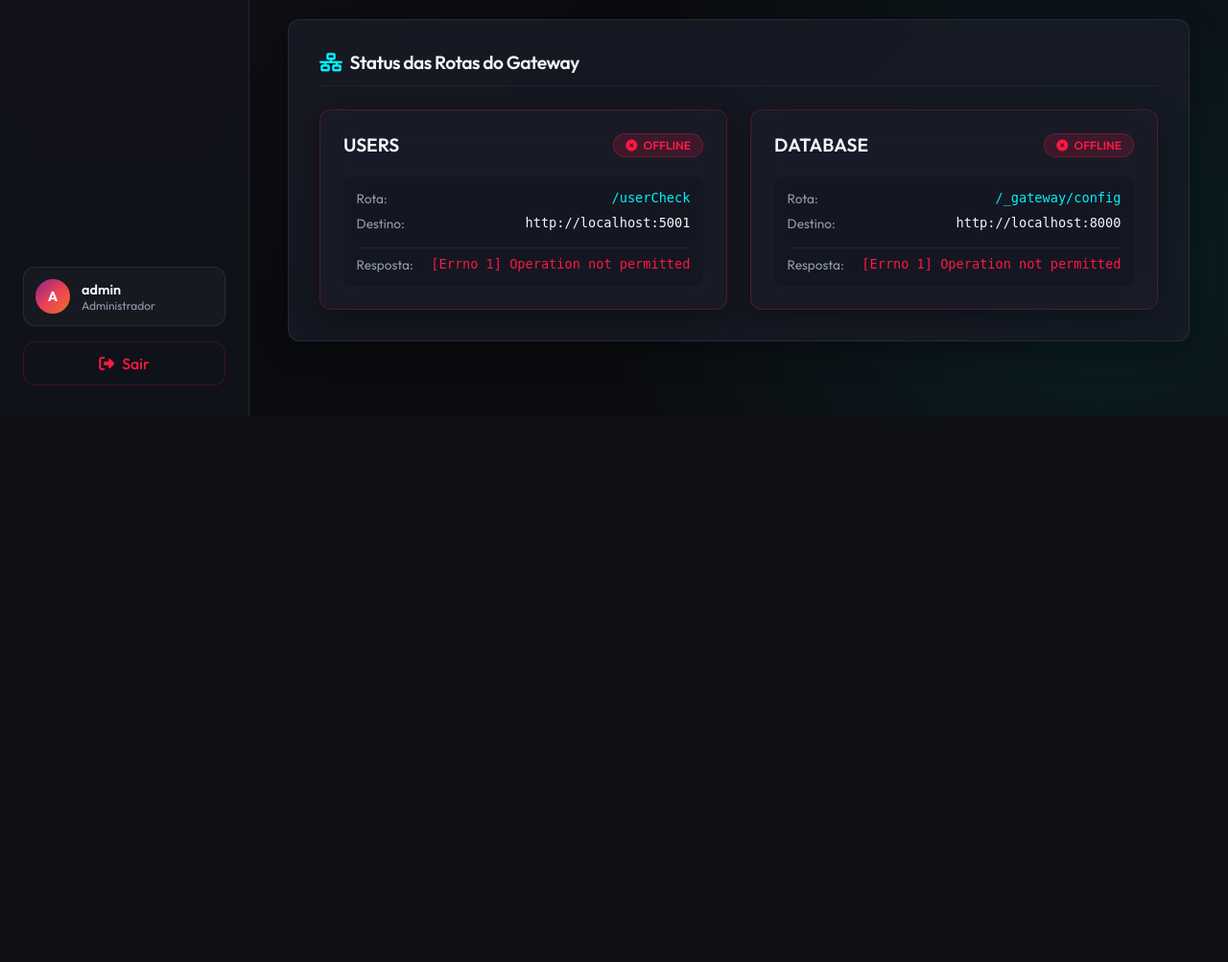
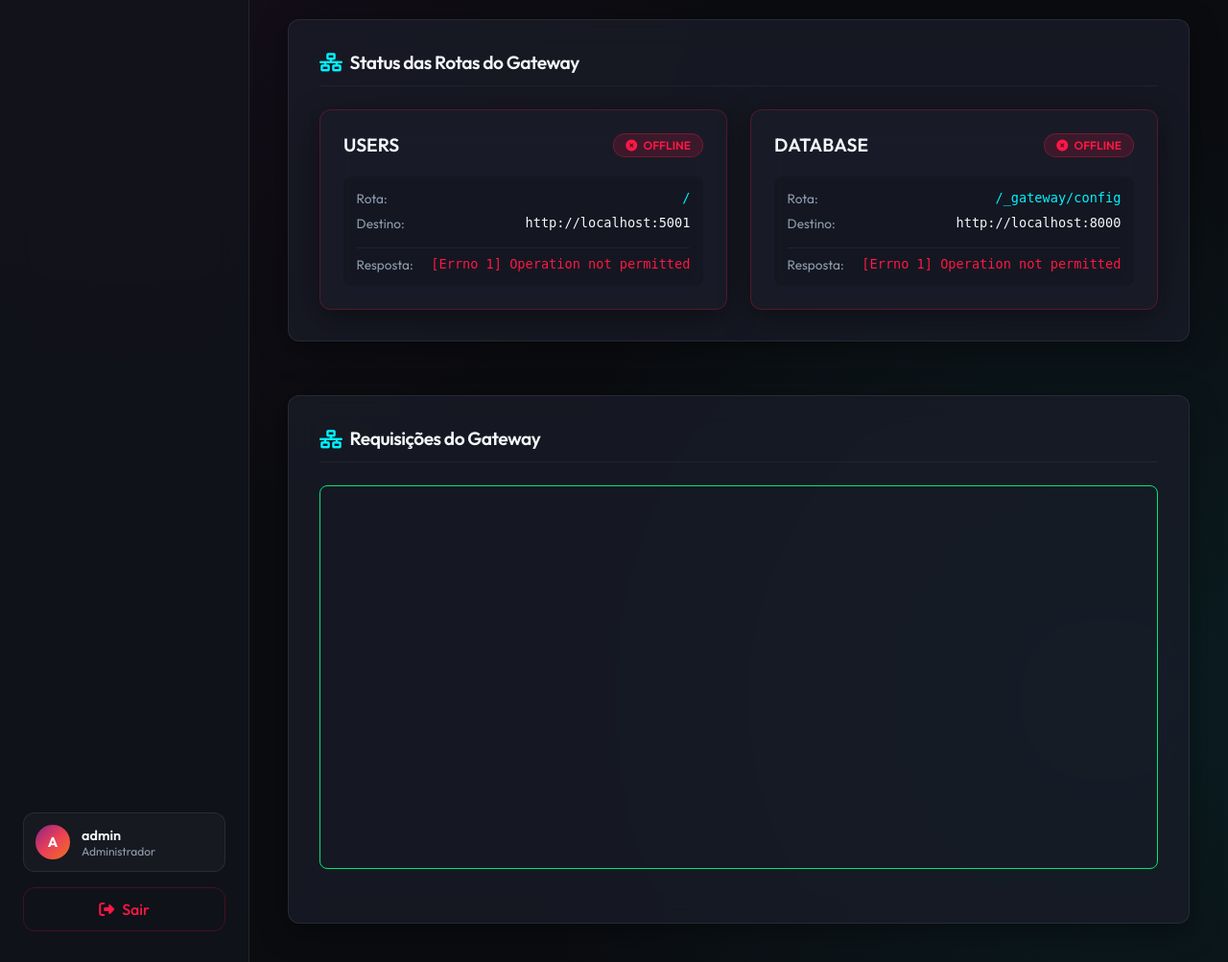
Before and after one commit to FelipeKatao/GateMesh, a Flask app: page /monitoring in a window 1280 px wide. Shown: the part 366-1369 px from the top of the page at 96% size. Before the commit the page ends 800 px from the top, so only its background shows below. Run offline with Flask 3, Linux system fonts and the light colour scheme; a user stored in the database is signed in; data that the repository does not hold is empty.

Commit message:
Create monitoring system , saved in DataBase when one requisiton is done.

```diff
--- a/GateMonitor/api.py
+++ b/GateMonitor/api.py
@@ -4,10 +4,12 @@ from pathlib import Path
 from flask import Blueprint, render_template, redirect, url_for, request, session, flash, jsonify, g
 from GateMonitor_package.GateMonitorHttp import GateMonitorHttp
 
+
 Api_GateMesh = Blueprint('api', __name__)
 BASE_DIR = Path(__file__).resolve().parent
 CONFIG_FILE = f"config\\gateway.yml"
 GateMonitor = GateMonitorHttp()
+
 
 @Api_GateMesh.route('/_gateway/service/<service>', methods=['GET'])
 def gateway_config(service):
@@ -24,6 +26,7 @@ def gateway_config(service):
                          GateMonitor.CreateConfigsToServer(data["config_register"],data["app"])
                          return {"Call_service": "Config register"}
                     Url = i["target"]+"/"+data["service"]
+
                     response = GateMonitor.HttpRequestGet(Url,data)
                     return {"Call_service": response.json()}
 
--- a/GateMonitor/monitor.py
+++ b/GateMonitor/monitor.py
@@ -99,7 +99,7 @@ def monitoring_status():
         try:
             req = urllib.request.Request(target, method='GET')
             # set a short timeout of 1 second for local checks
-            with urllib.request.urlopen(req, timeout=1.0) as response:
+            with urllib.request.urlopen(req, timeout=6.0) as response:
                 status = "Online"
                 detail = f"HTTP {response.status}"
         except urllib.error.HTTPError as e:
@@ -152,7 +152,6 @@ def parameters_saved():
     try:
         data = yaml.safe_load(form)
     except yaml.YAMLError as e:
-        print("Erro ao carregar YAML:", e)
         return "Configuração inválida", 400
 
 
@@ -289,7 +288,6 @@ import yaml
 def yaml_to_custom_text(config_file):
     with open(config_file, "r", encoding="utf-8") as file:
         data = str(file.read()).replace(" ","")
-        print(data)
         if data in "host:":
                     data += "\t"+data
     return data
--- a/GateMonitor_package/GateMonitorHttp.py
+++ b/GateMonitor_package/GateMonitorHttp.py
@@ -1,4 +1,5 @@
 
+from data.repo.Conections_repo import Conections_repo
 from data.repo.Parans_repo import ParansRepo
 
 
@@ -7,10 +8,14 @@ class GateMonitorHttp():
         self.host = host
         self.port = port
         self.repo_parans = ParansRepo(db)
+        self.Conection_repo = Conections_repo(db)
 
     def HttpRequestGet(self,url,headers=None,params=None,method="GET"):
         import requests
         if method == "GET":
+            Options_ =url.split("//")
+            options = Options_[1].split("/")
+            self.Conection_repo.CreateNewCon("0000",options[0],options[1])
             return requests.get(url,headers=headers)
 
         return requests.get(url,headers=headers)
@@ -20,5 +25,4 @@ class GateMonitorHttp():
             f.write(config)
 
     def GetToken(self,ProjectName):
-        print("apptoken_"+ProjectName)
         return self.repo_parans.get_by_name("apptoken_"+ProjectName)
--- a/config/gateway.yml
+++ b/config/gateway.yml
@@ -3,8 +3,9 @@ gateway:
   port: 8000
 routes:
 - name: users
-  path: /userCheck
+  path: /
   target: http://localhost:5001
+
 - name: DataBase
   path: /_gateway/config
   target: http://localhost:8000
--- a/data/models/database.py
+++ b/data/models/database.py
@@ -24,7 +24,6 @@ def init_db():
             db.add(admin)
             db.commit()
     except Exception as e:
-        print(f"Error seeding database: {e}")
         db.rollback()
     finally:
         db.close()
--- a/static/css/style.css
+++ b/static/css/style.css
@@ -728,6 +728,18 @@ a:hover {
     color: #df78ef;
 }
 
+.metrics-grid{
+    width: 100%;
+    height: 50vh;
+    overflow: auto;
+    border-radius: 8px;
+    display: grid;
+    grid-template-columns: repeat(auto-fit, minmax(100px, 1fr));
+    gap: 1rem;
+    margin-bottom: 1.5rem;
+    border: #00e676 0.2px solid;
+}
+
 /* Modals & Inline forms */
 .actions-cell {
     display: flex;
--- a/templates/monitoring.html
+++ b/templates/monitoring.html
@@ -100,6 +100,21 @@
         {% endfor %}
     </div>
 </div>
+
+<div class="card" style="margin-top: 1.5rem;">
+<div class="card-header">
+        <h3 class="card-title">
+            <i class="fa-solid fa-network-wired" style="color: var(--color-cyan);"></i>
+            <span>Requisições do Gateway</span>
+        </h3>
+    </div>
+
+    <div class="metrics-grid">
+
+    </div>
+
+</div>
+
 {% endblock %}
 
 {% block scripts %}
```
Also changed, not shown: data/repo/Conections_repo.py (+8 -0 lines), gatemesh.db.
